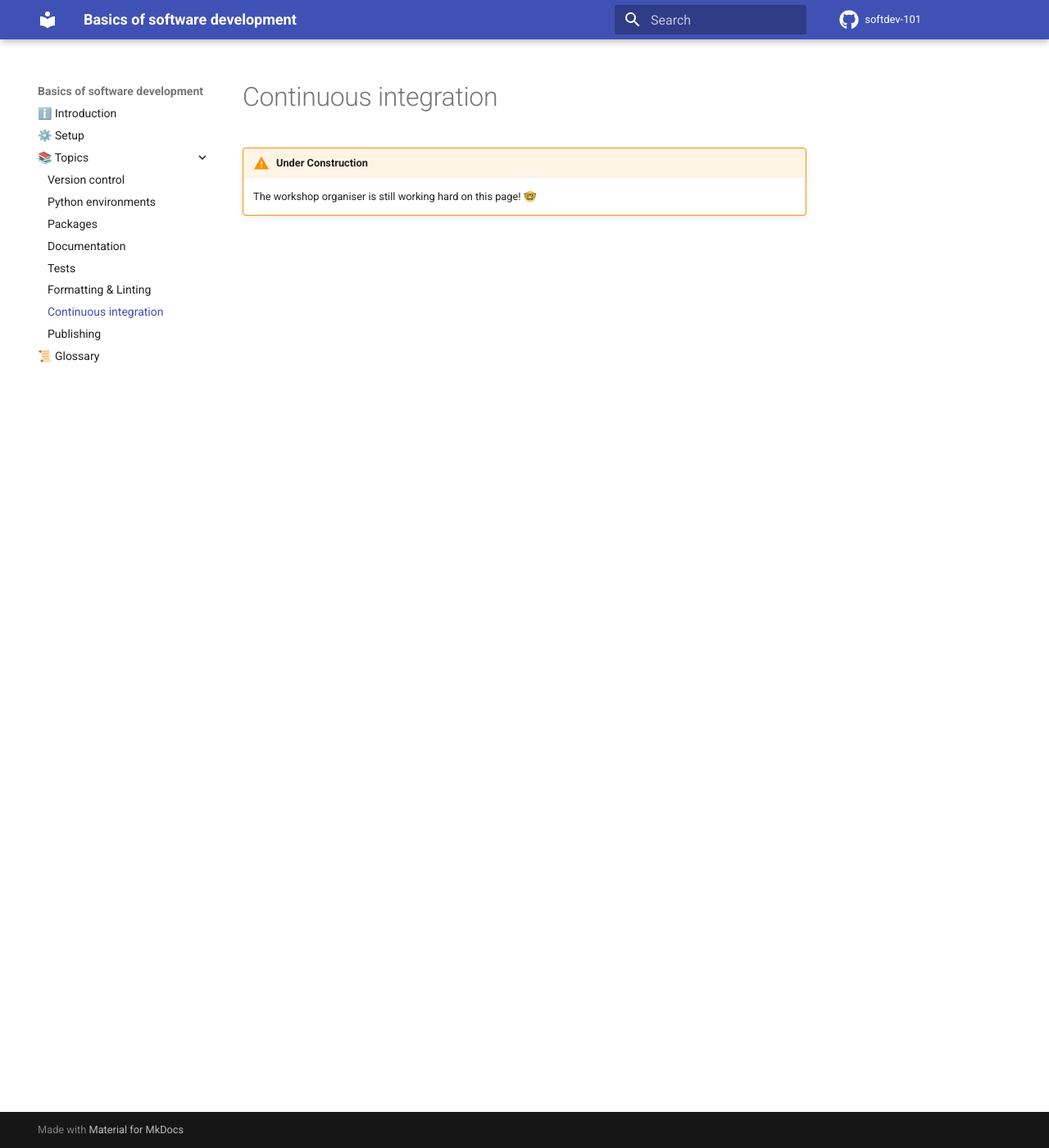
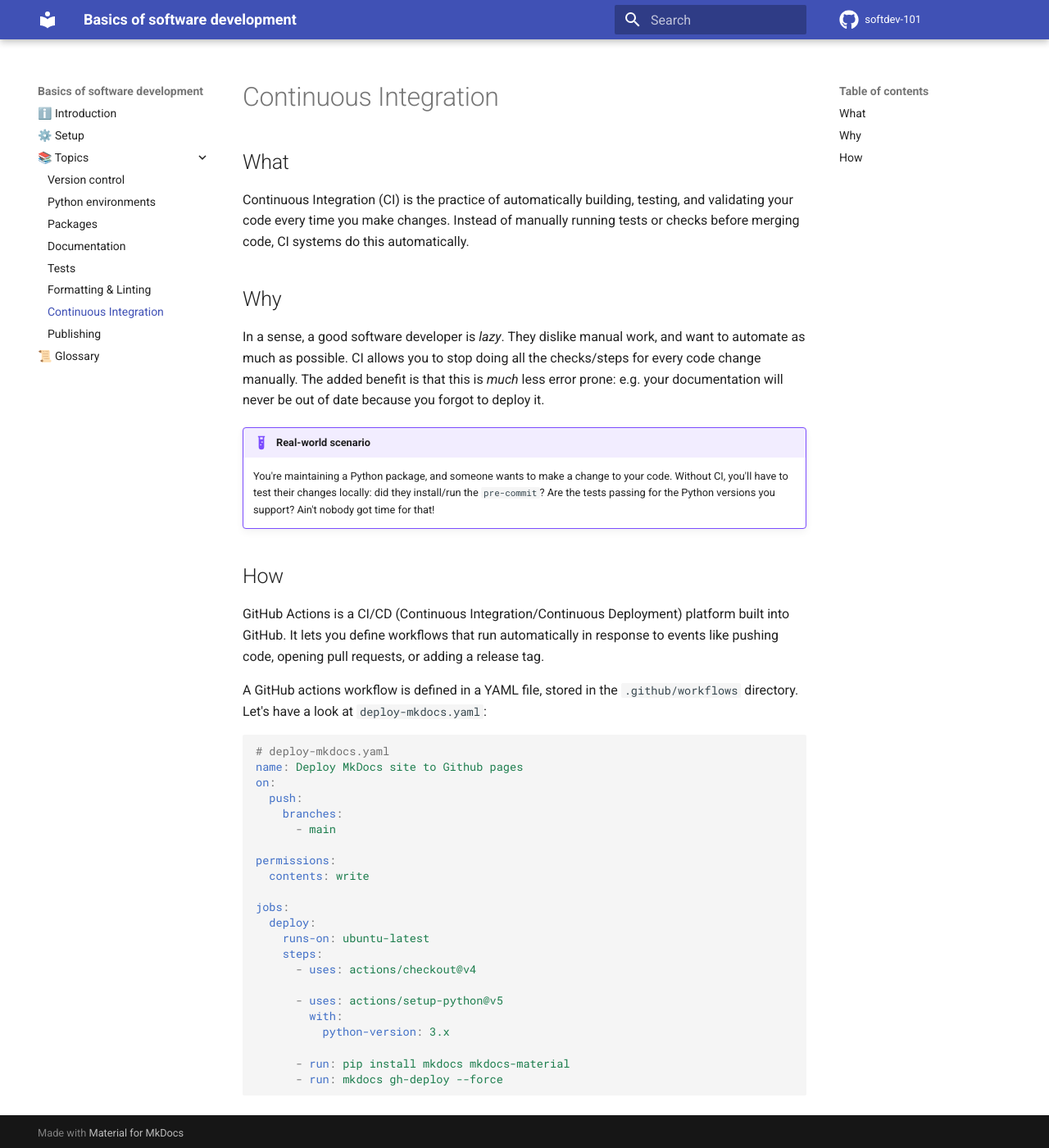
Before and after one commit to mbercx/softdev-101, an MkDocs documentation site: the page built from docs/ci.md, in a window 1280 px wide and 1400 px high. Shown: the whole window at 82% size. Built offline with MkDocs 1.6.1 and Material for MkDocs 9.7.7, drawn with Linux system fonts in a browser that asks for light colours; comment, search, counter and statistics services are not loaded.

Commit message:
📚 CI: add what and why

````diff
--- a/docs/ci.md
+++ b/docs/ci.md
@@ -1,5 +1,54 @@
-# Continuous integration
+# Continuous Integration
 
-!!!warning "Under Construction"
+## What
 
-    The workshop organiser is still working hard on this page! 🤓
+Continuous Integration (CI) is the practice of automatically building, testing, and validating your code every time you make changes.
+Instead of manually running tests or checks before merging code, CI systems do this automatically.
+
+## Why
+
+In a sense, a good software developer is _lazy_.
+They dislike manual work, and want to automate as much as possible.
+CI allows you to stop doing all the checks/steps for every code change manually.
+The added benefit is that this is _much_ less error prone: e.g. your documentation will never be out of date because you forgot to deploy it.
+
+!!!example "Real-world scenario"
+
+    You're maintaining a Python package, and someone wants to make a change to your code.
+    Without CI, you'll have to test their changes locally: did they install/run the `pre-commit`?
+    Are the tests passing for the Python versions you support?
+    Ain't nobody got time for that!
+
+## How
+
+GitHub Actions is a CI/CD (Continuous Integration/Continuous Deployment) platform built into GitHub.
+It lets you define workflows that run automatically in response to events like pushing code, opening pull requests, or adding a release tag.
+
+A GitHub actions workflow is defined in a YAML file, stored in the `.github/workflows` directory.
+Let's have a look at `deploy-mkdocs.yaml`:
+
+```yaml {.no-copy}
+# deploy-mkdocs.yaml
+name: Deploy MkDocs site to Github pages
+on:
+  push:
+    branches:
+      - main
+
+permissions:
+  contents: write
+
+jobs:
+  deploy:
+    runs-on: ubuntu-latest
+    steps:
+      - uses: actions/checkout@v4
+
+      - uses: actions/setup-python@v5
+        with:
+          python-version: 3.x
+
+      - run: pip install mkdocs mkdocs-material
+      - run: mkdocs gh-deploy --force
+
+```
````
